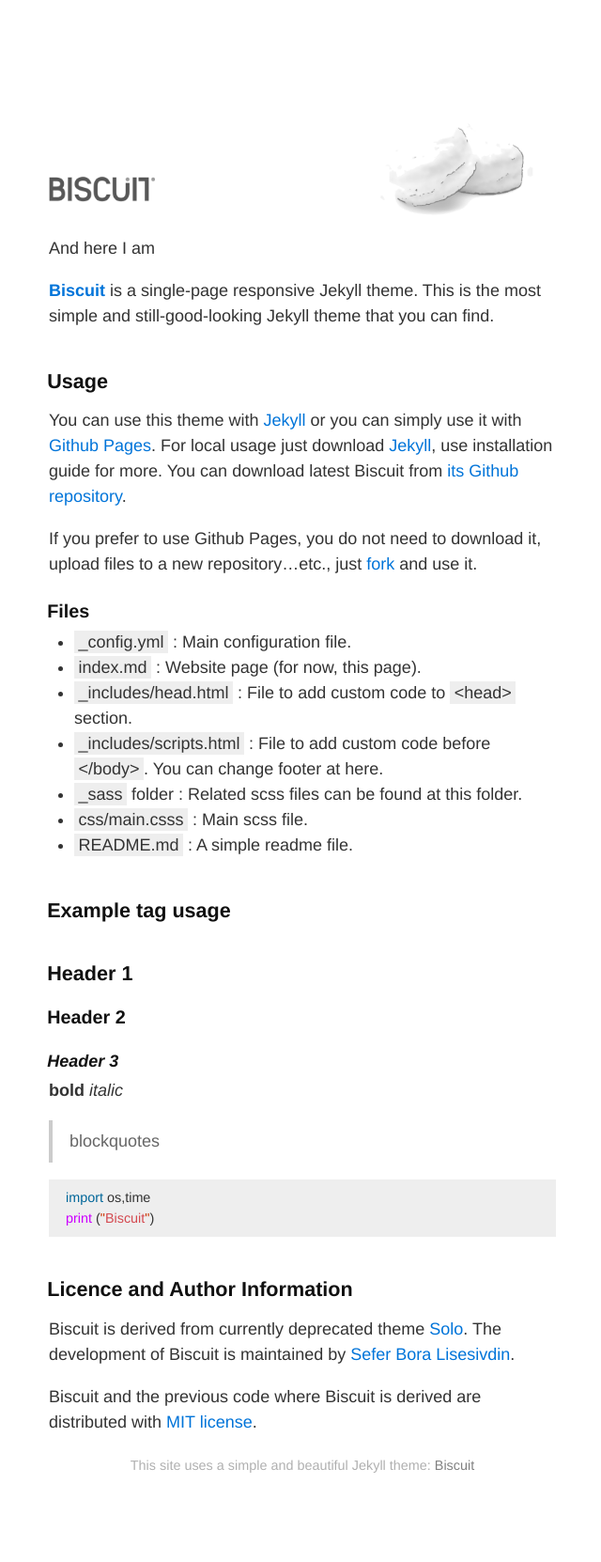
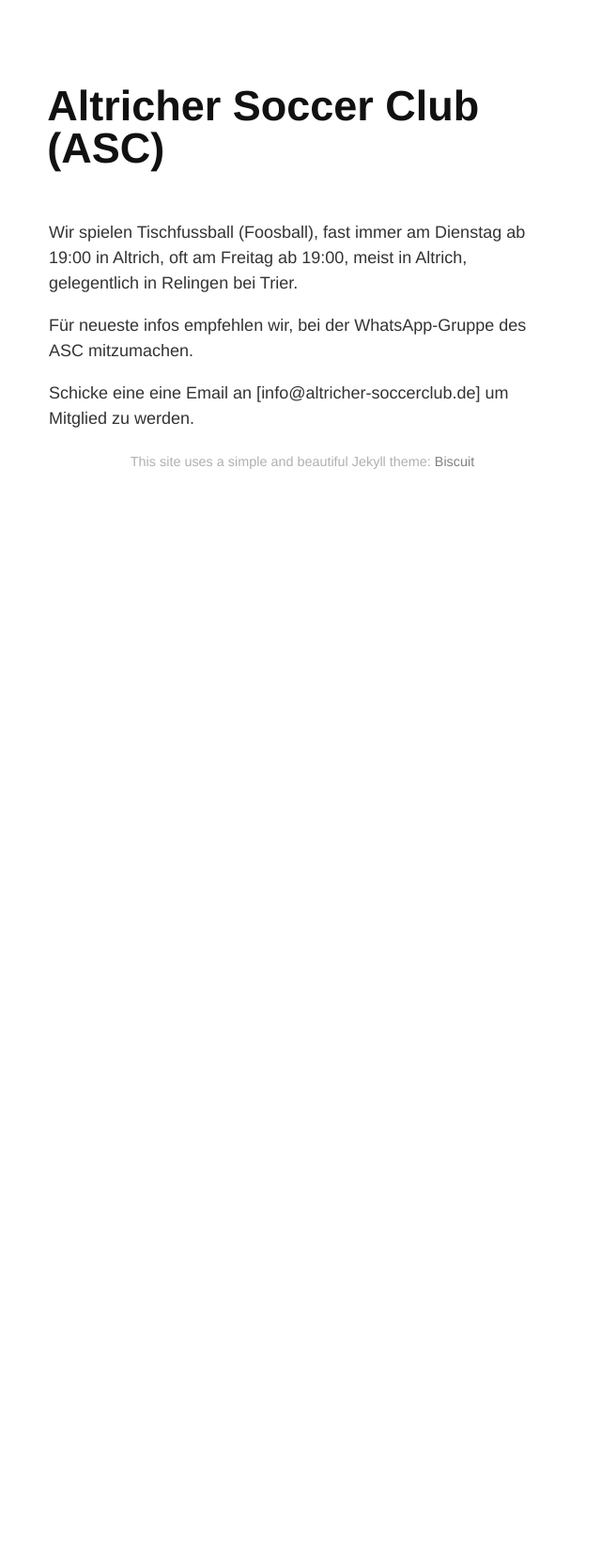
Before and after one commit to altricher-soccer-club/altricher-soccer-club.github.io, a Jekyll site: the page built from index.md, in a window 1280 px wide. Shown: the whole page at 94% size, without its empty margins (318-958 px from the left). Built offline with Jekyll 4.4.1, drawn with Linux system fonts in a browser that asks for light colours; our own code applies the rules of GitHub Pages for plain Markdown files; after the commit the page ends 900 px from its top, so only the background shows below that.

Commit message:
Update index.md

```diff
--- a/index.md
+++ b/index.md
@@ -2,46 +2,10 @@
 layout: default
 ---
 
-![Banner](assets/biscuit.png)
+# Altricher Soccer Club (ASC)
 
-And here I am
+Wir spielen Tischfussball (Foosball), fast immer am Dienstag ab 19:00 in Altrich, oft am Freitag ab 19:00, meist in Altrich, gelegentlich in Relingen bei Trier.
 
-**[Biscuit](http://sblisesivdin.github.io/biscuit)** is a single-page responsive Jekyll theme. This is the most simple and still-good-looking Jekyll theme that you can find.
+Für neueste infos empfehlen wir, bei der WhatsApp-Gruppe des ASC mitzumachen.
 
-## Usage
-
-You can use this theme with [Jekyll](http://jekyllrb.com/) or you can simply use it with [Github Pages](https://pages.github.com).
-For local usage just download [Jekyll](http://jekyllrb.com/), use installation guide for more. You can download latest Biscuit from [its Github repository](https://github.com/sblisesivdin/biscuit).
-
-If you prefer to use Github Pages, you do not need to download it, upload files to a new repository...etc., just [fork](https://docs.github.com/en/get-starter/quickstart/fork-a-repo) and use it.
-
-### Files
-
-* `_config.yml`            : Main configuration file.
-* `index.md`               : Website page (for now, this page).
-* `_includes/head.html`    : File to add custom code to `<head>` section.
-* `_includes/scripts.html` : File to add custom code before `</body>`. You can change footer at here.
-* `_sass` folder           : Related scss files can be found at this folder.
-* `css/main.csss`          : Main scss file.
-* `README.md`              : A simple readme file.
-
-## Example tag usage
-
-## Header 1
-### Header 2
-#### Header 3
-**bold**
-*italic*
-
-> blockquotes
-
-~~~python
-import os,time
-print ("Biscuit")
-~~~
-
-## Licence and Author Information
-
-Biscuit is derived from currently deprecated theme [Solo](http://github.com/chibicode/solo). The development of Biscuit is maintained by [Sefer Bora Lisesivdin](https://lrgresearch.org/bora).
-
-Biscuit and the previous code where Biscuit is derived are distributed with [MIT license](https://github.com/sblisesivdin/biscuit/blob/gh-pages/LICENSE).
+Schicke eine eine Email an [info@altricher-soccerclub.de] um Mitglied zu werden.
```
